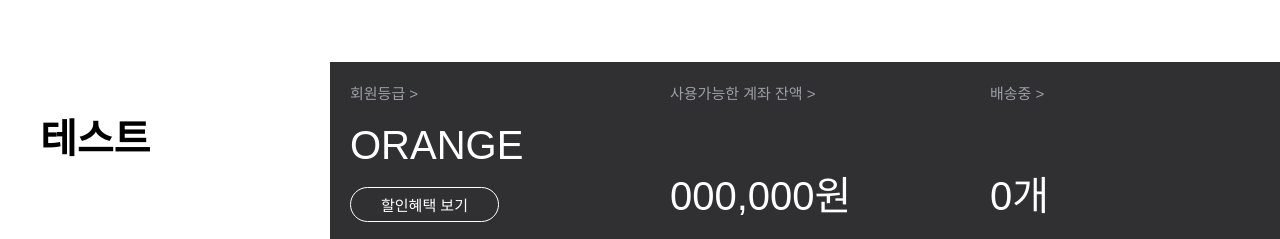
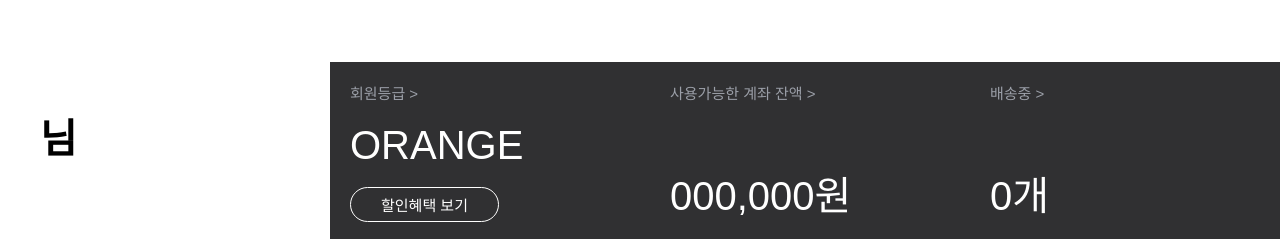
Before and after one commit to shopping-mall-Frontend/team-project, a React (Create React App) app: page /user in a window 1280 px wide. Shown: the part 218-457 px from the top of the page. Built offline with nearby package versions, Linux system fonts and the light colour scheme; no server answers.

Commit message:
feat: user 정보 표시

```diff
--- a/src/components/Header.js
+++ b/src/components/Header.js
@@ -28,18 +28,14 @@ const Header = ({ user }) => {
     <StyledHeader>
       <div className="header">
         <div className="header-left">
-          <input
-            type="text"
-            placeholder="Enter item to be searched"
-            onChange={(e) => this.searchSpace(e)}
-          />
+          <input type="text" placeholder="Enter item to be searched" onChange={(e) => this.searchSpace(e)} />
         </div>
         <div className="header-center">
           <Link to={'/'} className="nav-logo-link">
             N4
           </Link>
         </div>
-        {isLogin && <h1> {user.displayName} </h1>}
+        {/* {isLogin && <h1> {user.displayName} </h1>} */}
         {/* 요건 잠시만기다려주세용ㅎㅎㅎㅎ */}
         {isLogin ? (
           <>
--- a/src/pages/UserPage.js
+++ b/src/pages/UserPage.js
@@ -1,13 +1,25 @@
-import React, { useState } from 'react';
+import React, { useEffect, useState } from 'react';
 import styled from 'styled-components';
+import { auth } from '../utils/useAPI';
 import Header from '../components/Header';
 import Navbar from '../components/Navbar';
-import OrderHistory from '../components/Mypage/OrderHistory';
-import CancleHistory from '../components/Mypage/CancleHistory';
-import Account from '../components/Mypage/Account';
-import EditMemberInfo from '../components/Mypage/EditMemberInfo';
+import OrderHistory from '../components/Userpage/OrderHistory';
+import CancleHistory from '../components/Userpage/CancleHistory';
+import Account from '../components/Userpage/Account';
+import EditMemberInfo from '../components/Userpage/EditMemberInfo';
 
 const UserPage = () => {
+  //유저 정보
+  const [user, setUser] = useState(false);
+  useEffect(() => {
+    const authUser = async () => {
+      const userInfo = await auth();
+      setUser(userInfo);
+    };
+    authUser();
+  }, []);
+
+  //내비게이션 탭별 화면 전환
   const array = [
     { id: 0, title: '나의 주문내역', description: <OrderHistory /> },
     { id: 1, title: '취소 내역', description: <CancleHistory /> },
@@ -22,7 +34,7 @@ const UserPage = () => {
       <Navbar />
       <Main>
         <Menu>
-          <div>테스트</div>
+          <div>{user.displayName}님</div>
           <ul>
             {array.map((item) => (
               <li key={item.id} onClick={() => setTitle(item.id)}>
```
